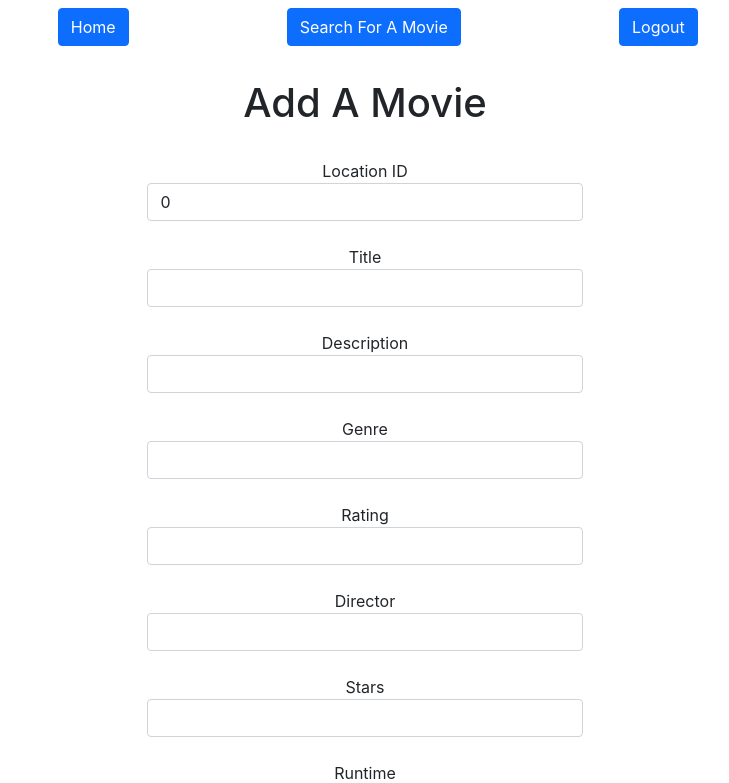
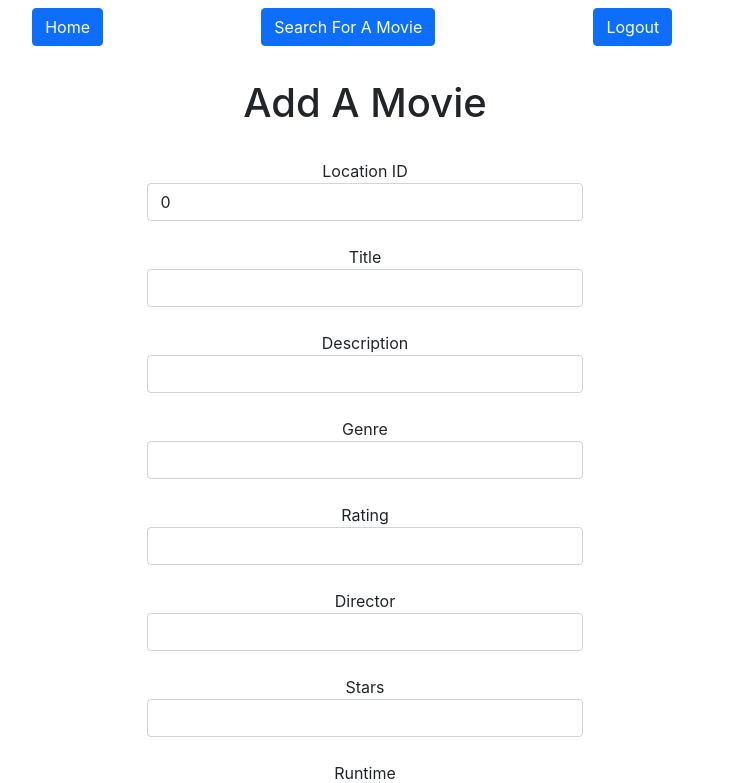
Before and after one commit to Adrusselljr/movie-database-frontend, a React (Create React App) app in the folder client/: page /home/user/add-movie/1 in a window 1280 px wide. Shown: the top 783 px of the page, without its empty margins (275-1004 px from the left). Built offline with nearby package versions, Linux system fonts and the light colour scheme; no server answers.

Commit message:
changed URL

```diff
--- a/client/src/App.css
+++ b/client/src/App.css
@@ -12,7 +12,7 @@
 
 .navbar {
   width: 50%;
-  margin-left: 26%;
+  margin-left: 24%;
   margin-bottom: 25px;
 }
 
```
